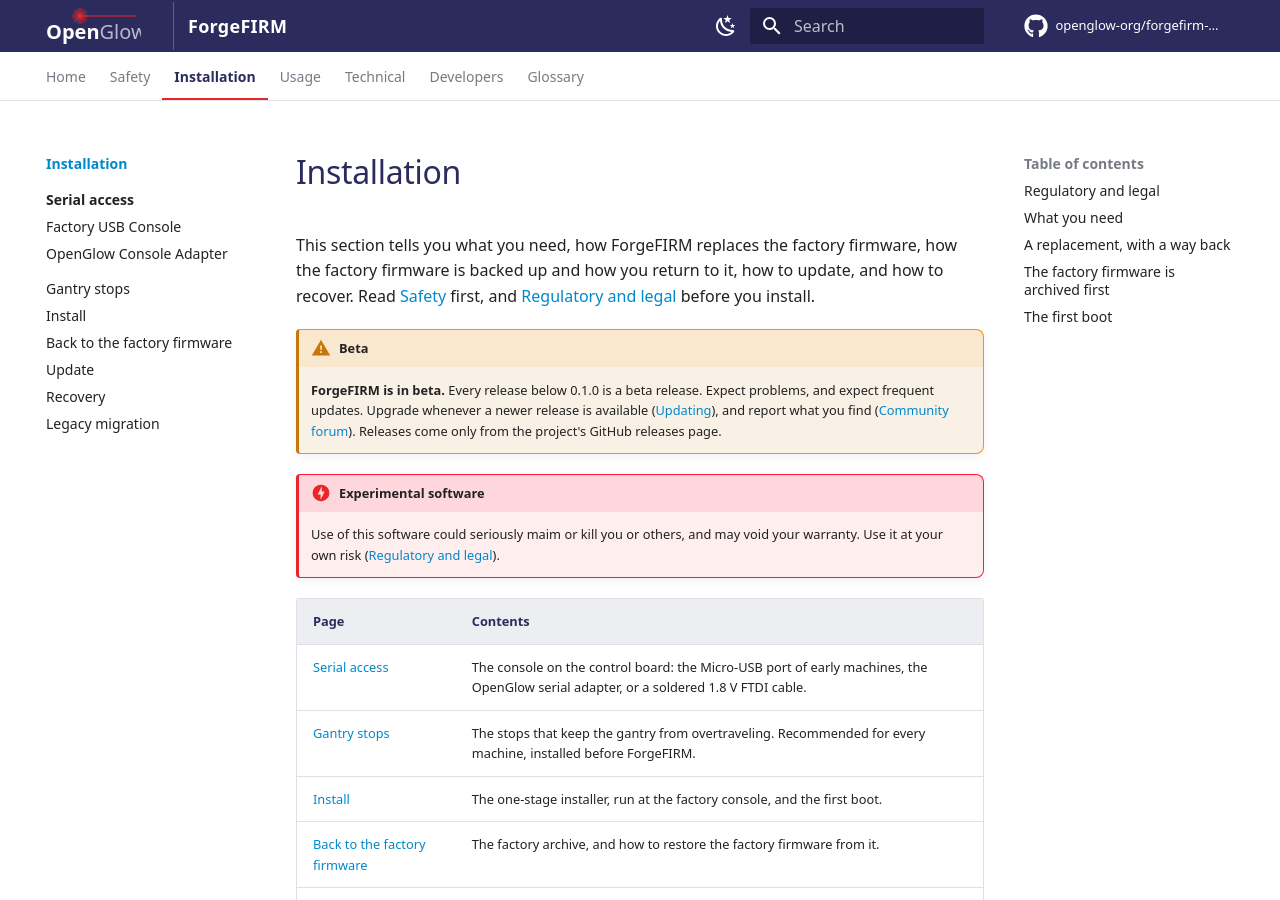
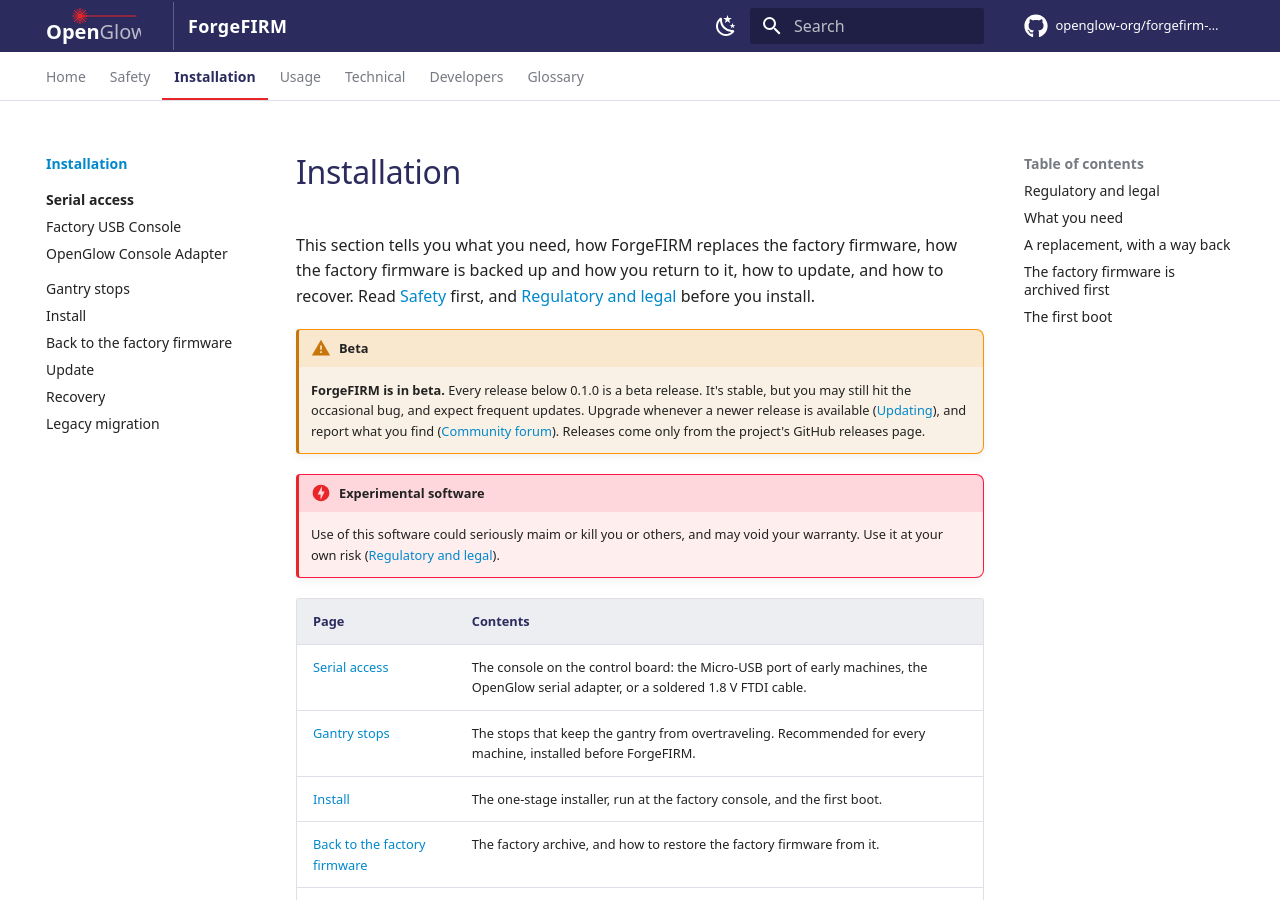
Before and after one commit to openglow-org/forgefirm-docs, an MkDocs documentation site: the page built from docs/install/index.md, in a window 1280 px wide and 900 px high. Built offline with MkDocs 1.6.1 and Material for MkDocs 9.7.7, drawn with Linux system fonts in a browser that asks for light colours; comment, search, counter and statistics services are not loaded.

Commit message:
Update install index.

```diff
--- a/docs/install/index.md
+++ b/docs/install/index.md
@@ -12,7 +12,7 @@
 !!! warning "Beta"
 
     **ForgeFIRM is in beta.** Every release below 0.1.0 is a beta release.
-    Expect problems, and expect frequent updates. Upgrade whenever a newer
+    It's stable, but you may still hit the occasional bug, and expect frequent updates. Upgrade whenever a newer
     release is available ([Updating](updating.md)), and report what you find
     ([Community forum](https://community.openglow.org)). Releases come only
     from the project's GitHub releases page.
```
